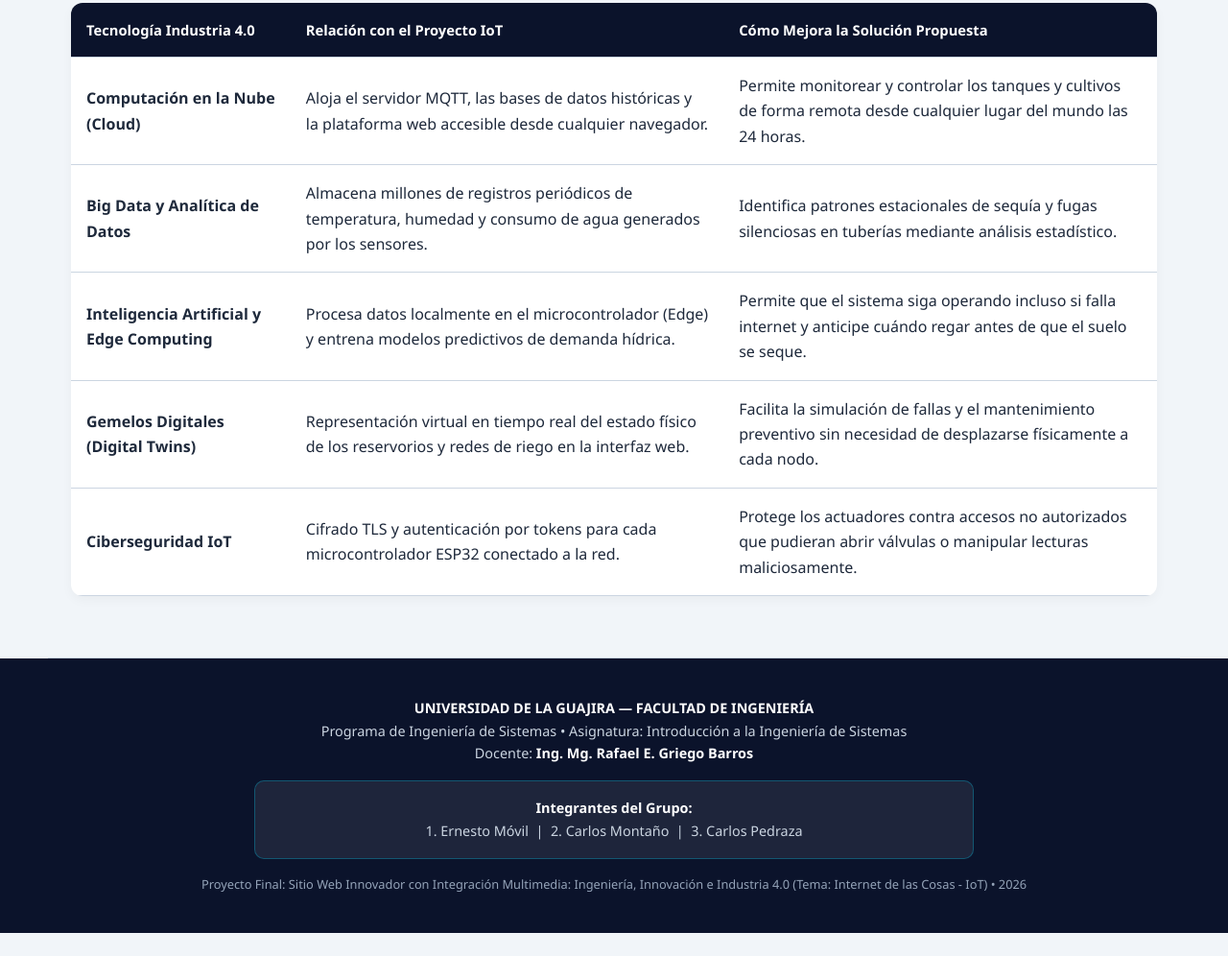
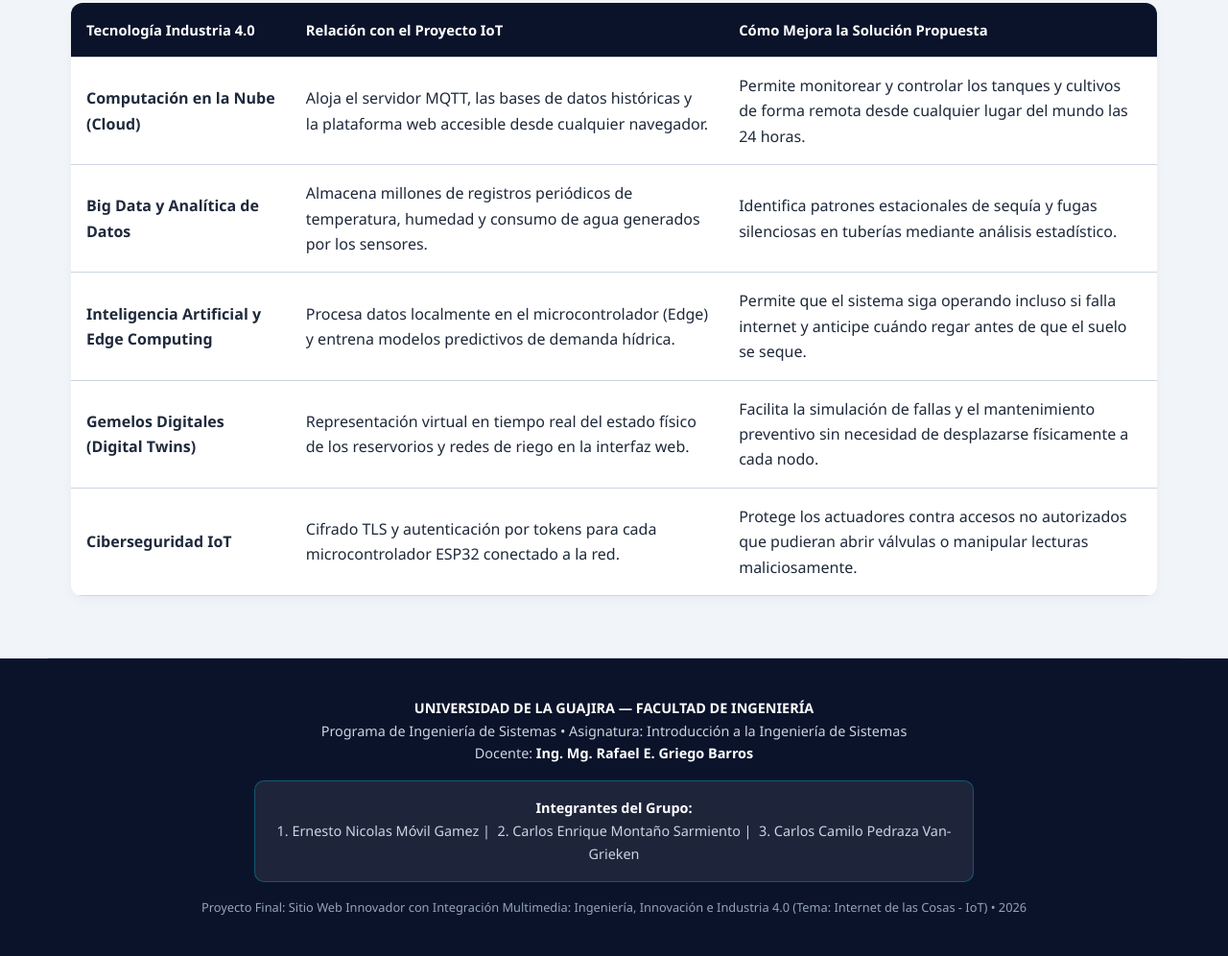
Before and after one commit to Er220429N/iot-guajirasense, a plain HTML site: page index.html in a window 1280 px wide. Shown: the part 7135-8131 px from the top of the page at 96% size. Before the commit the page ends 8107 px from the top, so only its background shows below. Drawn offline with Linux system fonts and the light colour scheme.

Commit message:
Add files via upload

```diff
--- a/index.html
+++ b/index.html
@@ -966,9 +966,9 @@
 
     <div class="team-box">
       <strong>Integrantes del Grupo:</strong><br>
-      1. Ernesto Móvil  |
-      2. Carlos Montaño  |
-      3. Carlos Pedraza
+      1. Ernesto Nicolas Móvil Gamez |
+      2. Carlos Enrique Montaño Sarmiento |
+      3. Carlos Camilo Pedraza Van-Grieken
     </div>
     <p style="font-size: 0.8rem; color: #94a3b8; margin-top: 0.8rem;">
       Proyecto Final: Sitio Web Innovador con Integración Multimedia: Ingeniería, Innovación e Industria 4.0 (Tema: Internet de las Cosas - IoT) • 2026
```
